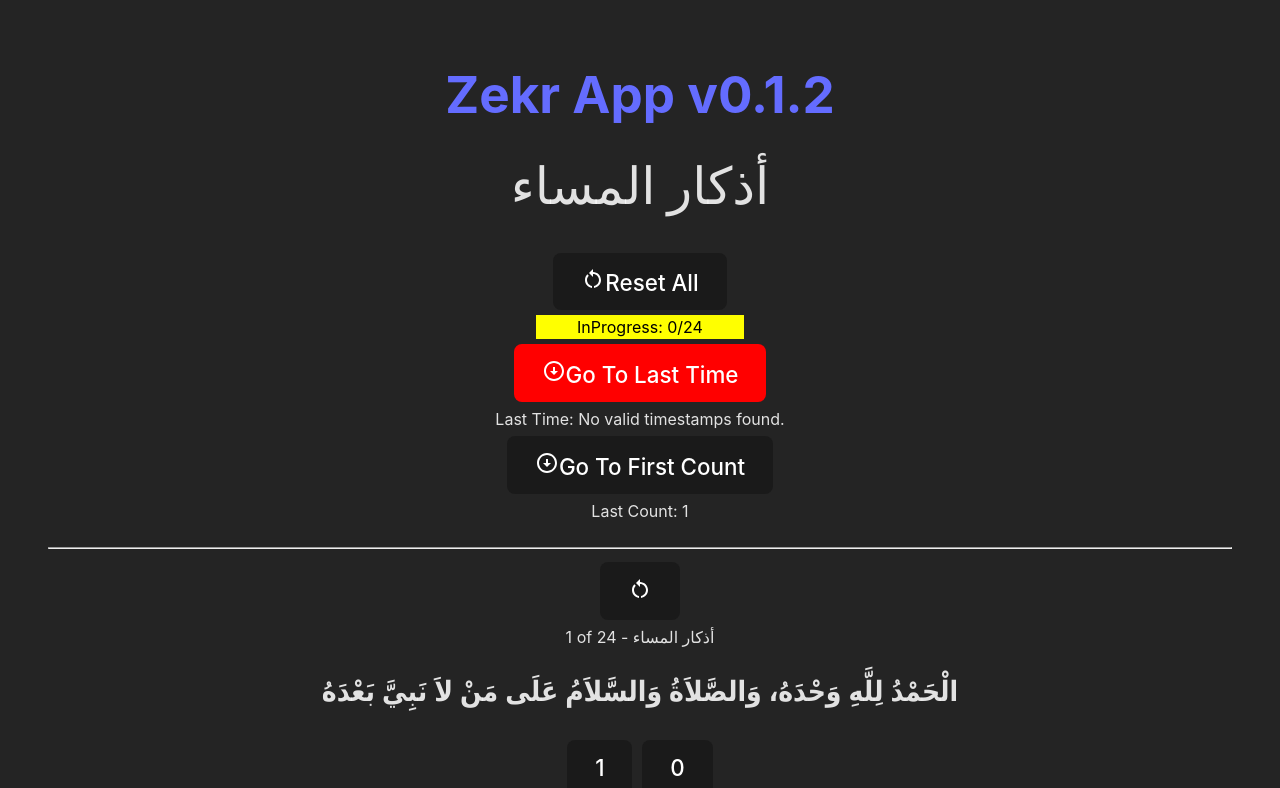
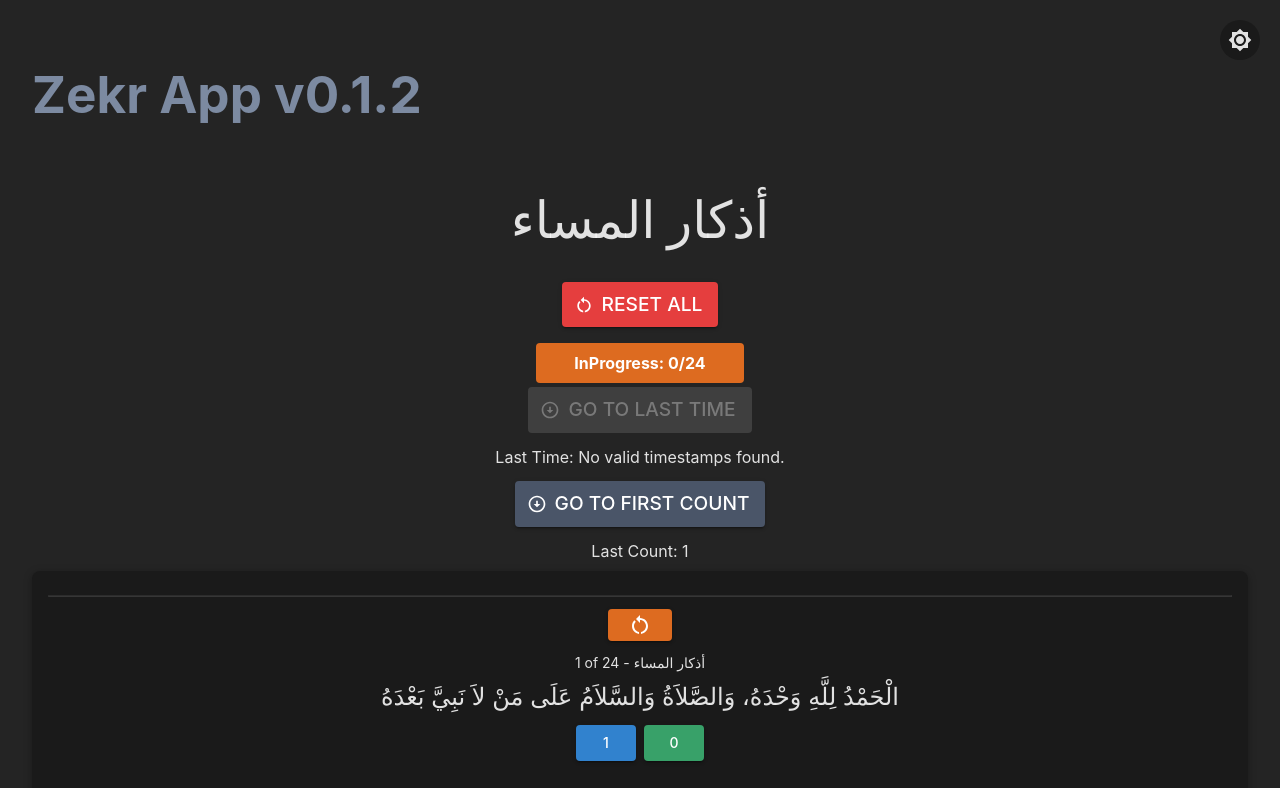
Before and after one commit to mero2online/Azkar, a React (Vite) app: page /zekr/1 in a window 1280 px wide. Shown: the top 788 px of the page. Built offline with nearby package versions, Linux system fonts and the light colour scheme.

Commit message:
EDIT: Refactor app with Dark Light Theme

```diff
--- a/src/App.css
+++ b/src/App.css
@@ -35,6 +35,8 @@
 
 .card {
   padding: 1em;
+  background-color: var(--card-bg);
+  transition: background-color 0.3s ease;
 }
 
 .read-the-docs {
@@ -53,16 +55,18 @@
   line-height: 140%;
 }
 .Finished {
-  background-color: brown;
+  background-color: var(--finished-bg);
 }
 .Started {
-  background-color: #005eff;
+  background-color: var(--started-bg);
 }
 .MyBtn {
   user-select: none;
   color: white;
   margin: 5px;
   font-size: 1.4em;
+  background-color: var(--button-bg);
+  transition: all 0.3s ease;
 }
 .MyCountBtn {
   user-select: none;
@@ -80,13 +84,14 @@
   position: fixed;
   bottom: 10px;
   right: 10px;
-  background-color: #3d3d3d;
+  background-color: var(--go-to-top-bg);
   border-radius: 30%;
   padding: 15px;
   font-weight: bold;
   cursor: pointer;
   outline: none;
   z-index: 90;
+  transition: background-color 0.3s ease;
 }
 
 /* Tip for go to top button styles */
--- a/src/App.jsx
+++ b/src/App.jsx
@@ -3,15 +3,49 @@ import { Routes, Route, Link } from 'react-router-dom';
 import PreZekrGUI from './PreZekrGUI';
 import Home from './Home';
 import appData from '../package.json';
+import { useTheme } from './ThemeContext';
+import IconButton from '@mui/material/IconButton';
+import Brightness4Icon from '@mui/icons-material/Brightness4';
+import Brightness7Icon from '@mui/icons-material/Brightness7';
+import { Box } from '@mui/material';
 
 function App() {
+  const { mode, toggleTheme } = useTheme();
+
   return (
     <>
-      <Link to={'/'}>
-        <h1>
-          {appData.displayName} v{appData.version}
-        </h1>
-      </Link>
+      <Box
+        sx={{
+          display: 'flex',
+          justifyContent: 'space-between',
+          alignItems: 'center',
+          maxWidth: '1280px',
+          margin: '0 auto',
+        }}
+      >
+        <Link to={'/'}>
+          <h1>
+            {appData.displayName} v{appData.version}
+          </h1>
+        </Link>
+        <IconButton
+          onClick={toggleTheme}
+          color="inherit"
+          aria-label="toggle theme"
+          sx={{
+            position: 'fixed',
+            top: 20,
+            right: 20,
+            zIndex: 1000,
+            backgroundColor: 'background.paper',
+            '&:hover': {
+              backgroundColor: 'action.hover',
+            },
+          }}
+        >
+          {mode === 'dark' ? <Brightness7Icon /> : <Brightness4Icon />}
+        </IconButton>
+      </Box>
       <Routes>
         <Route path='/' element={<Home />}></Route>
         <Route path='/:ZekrId' element={<PreZekrGUI />}></Route>
--- /dev/null
+++ b/src/ThemeContext.jsx
@@ -0,0 +1,119 @@
+import { createContext, useContext, useState, useEffect, useMemo } from 'react';
+import PropTypes from 'prop-types';
+import { ThemeProvider as MuiThemeProvider, createTheme } from '@mui/material/styles';
+import CssBaseline from '@mui/material/CssBaseline';
+
+const ThemeContext = createContext();
+
+export const useTheme = () => {
+  const context = useContext(ThemeContext);
+  if (!context) {
+    throw new Error('useTheme must be used within a ThemeProvider');
+  }
+  return context;
+};
+
+export const ThemeProvider = ({ children }) => {
+  const [mode, setMode] = useState(() => {
+    const savedMode = localStorage.getItem('themeMode');
+    return savedMode || 'dark';
+  });
+
+  useEffect(() => {
+    localStorage.setItem('themeMode', mode);
+    document.documentElement.setAttribute('data-theme', mode);
+  }, [mode]);
+
+  const toggleTheme = () => {
+    setMode((prevMode) => (prevMode === 'light' ? 'dark' : 'light'));
+  };
+
+  const theme = useMemo(
+    () =>
+      createTheme({
+        palette: {
+          mode,
+          ...(mode === 'light'
+            ? {
+                // Light mode colors
+                primary: {
+                  main: '#646cff',
+                },
+                secondary: {
+                  main: '#535bf2',
+                },
+                background: {
+                  default: '#ffffff',
+                  paper: '#f9f9f9',
+                },
+                text: {
+                  primary: '#213547',
+                  secondary: '#646464',
+                },
+                error: {
+                  main: '#d32f2f',
+                },
+                success: {
+                  main: '#006100',
+                },
+                warning: {
+                  main: '#ffa726',
+                },
+              }
+            : {
+                // Dark mode colors
+                primary: {
+                  main: '#4a5568',
+                  light: '#5a6678',
+                  dark: '#2d3748',
+                },
+                secondary: {
+                  main: '#4a5568',
+                },
+                background: {
+                  default: '#242424',
+                  paper: '#1a1a1a',
+                },
+                text: {
+                  primary: 'rgba(255, 255, 255, 0.87)',
+                  secondary: 'rgba(255, 255, 255, 0.6)',
+                },
+                error: {
+                  main: '#e53e3e',
+                },
+                success: {
+                  main: '#38a169',
+                },
+                warning: {
+                  main: '#dd6b20',
+                },
+                info: {
+                  main: '#3182ce',
+                },
+              }),
+        },
+        typography: {
+          fontFamily: 'Inter, system-ui, Avenir, Helvetica, Arial, sans-serif',
+        },
+      }),
+    [mode]
+  );
+
+  const value = {
+    mode,
+    toggleTheme,
+  };
+
+  return (
+    <ThemeContext.Provider value={value}>
+      <MuiThemeProvider theme={theme}>
+        <CssBaseline />
+        {children}
+      </MuiThemeProvider>
+    </ThemeContext.Provider>
+  );
+};
+
+ThemeProvider.propTypes = {
+  children: PropTypes.node.isRequired,
+};
--- a/src/ZekrGUI.jsx
+++ b/src/ZekrGUI.jsx
@@ -12,8 +12,11 @@ import DialogContent from '@mui/material/DialogContent';
 import DialogContentText from '@mui/material/DialogContentText';
 import DialogTitle from '@mui/material/DialogTitle';
 import Button from '@mui/material/Button';
+import { useTheme as useMuiTheme } from '@mui/material/styles';
+import { Box, Typography } from '@mui/material';
 
 const ZekrGUI = ({ current, storedCounts }) => {
+  const theme = useMuiTheme();
   const [mergedCount, setMergedCount] = useState();
   const [currentIndex, setCurrentIndex] = useState(0);
   const [openResetDialog, setOpenResetDialog] = useState(false);
@@ -115,8 +118,13 @@ const ZekrGUI = ({ current, storedCounts }) => {
       const allLength = zekrById(current.id).length;
       const statusTxt = activeCount === allLength ? 'Completed' : 'InProgress';
       const statusBackgroundColor =
-        activeCount === allLength ? '#006100' : 'yellow';
-      const statusColor = activeCount === allLength ? 'white' : 'black';
+        activeCount === allLength
+          ? theme.palette.success.main
+          : theme.palette.warning.main;
+      const statusColor =
+        activeCount === allLength
+          ? theme.palette.success.contrastText
+          : theme.palette.warning.contrastText;
       const firstFalseIndex = Object.entries(myCurrentStatus).find(
         ([, value]) => value.status === false
       )?.[0];
@@ -124,40 +132,47 @@ const ZekrGUI = ({ current, storedCounts }) => {
       let time = getData['time'];
       let index = getData['index'];
       const disabledBtn = time === 'No valid timestamps found.' ? true : false;
-      const colorBtn = time === 'No valid timestamps found.' ? 'red' : 'blue';
       return (
-        <div>
+        <Box>
           {/* <pre>{JSON.stringify(myCurrentStatus, null, 2)}</pre>; */}
-          <div
-            style={{
+          <Box
+            sx={{
               backgroundColor: statusBackgroundColor,
               color: statusColor,
               display: 'inline-block',
               width: '13rem',
+              padding: '0.5rem',
+              borderRadius: '4px',
+              fontWeight: 'bold',
             }}
           >
             {statusTxt}: {activeCount}/{allLength}
-          </div>
+          </Box>
           <div>
             {
-              <button
+              <Button
                 disabled={disabledBtn}
-                style={{ backgroundColor: colorBtn }}
-                className='MyBtn'
+                variant="contained"
+                color={disabledBtn ? 'error' : 'primary'}
+                startIcon={<ArrowCircleDownIcon />}
                 onClick={() => {
                   setCurrentIndex(index);
                   scrollToElementByIndex(index);
                 }}
+                sx={{ m: 0.5, fontSize: '1.2em' }}
               >
-                <ArrowCircleDownIcon />
                 Go To Last Time
-              </button>
+              </Button>
             }
           </div>
-          <div>Last Time: {time}</div>
+          <Typography variant="body1" sx={{ my: 1 }}>
+            Last Time: {time}
+          </Typography>
           <div>
-            <button
-              className='MyBtn'
+            <Button
+              variant="contained"
+              color="primary"
+              startIcon={<ArrowCircleDownIcon />}
               onClick={() => {
                 if (firstFalseIndex) {
                   setCurrentIndex(firstFalseIndex);
@@ -167,13 +182,15 @@ const ZekrGUI = ({ current, storedCounts }) => {
                   scrollToElementByIndex(0);
                 }
               }}
+              sx={{ m: 0.5, fontSize: '1.2em' }}
             >
-              <ArrowCircleDownIcon />
               Go To First Count
-            </button>
-            <div>Last Count: {index + 1}</div>
+            </Button>
+            <Typography variant="body1" sx={{ my: 1 }}>
+              Last Count: {index + 1}
+            </Typography>
           </div>
-        </div>
+        </Box>
       );
     }
   };
@@ -183,34 +200,49 @@ const ZekrGUI = ({ current, storedCounts }) => {
     <>
       {/* <pre>{JSON.stringify(mergedCount, null, 2)}</pre> */}
       <h1>{current.name}</h1>
-      <div>
-        <button
-          className='MyBtn'
+      <Box sx={{ my: 2 }}>
+        <Button
+          variant="contained"
+          color="error"
+          startIcon={<RestartAltIcon />}
           onClick={() => setOpenResetDialog(true)}
+          sx={{ fontSize: '1.2em' }}
         >
-          <RestartAltIcon />
           Reset All
-        </button>
-      </div>
+        </Button>
+      </Box>
       <div>{checkStatus()}</div>
       <div>
         {zekrById(current.id).map((z, i) => {
-          const activeStyle =
-            mergedCount[i].count == 0
-              ? ''
-              : mergedCount[i].count === mergedCount[i].counterNum
-              ? 'Finished'
-              : 'Started';
+          const getActiveColor = () => {
+            if (mergedCount[i].count === 0) {
+              return theme.palette.primary.main;
+            } else if (mergedCount[i].count === mergedCount[i].counterNum) {
+              return theme.palette.error.main;
+            } else {
+              return theme.palette.info.main;
+            }
+          };
+
           return (
-            <div
+            <Box
               key={i}
               ref={(el) => (elementRefs.current[i] = el)}
               className='card'
+              sx={{
+                backgroundColor: theme.palette.background.paper,
+                borderRadius: '8px',
+                boxShadow: theme.palette.mode === 'dark' ? '0 2px 8px rgba(0,0,0,0.3)' : '0 2px 8px rgba(0,0,0,0.1)',
+                mb: 2,
+                transition: 'all 0.3s ease',
+              }}
             >
-              <div>
-                <hr></hr>
-                <button
-                  className='MyBtn'
+              <Box>
+                <hr style={{ borderColor: theme.palette.divider }}></hr>
+                <Button
+                  variant="contained"
+                  color="warning"
+                  size="small"
                   onClick={() => {
                     setMergedCount((prev) => ({
                       ...prev,
@@ -221,20 +253,39 @@ const ZekrGUI = ({ current, storedCounts }) => {
                       },
                     }));
                   }}
+                  sx={{ m: 0.5 }}
                 >
                   <RestartAltIcon />
-                </button>
-                <div>
+                </Button>
+                <Typography variant="body2" sx={{ my: 1 }}>
                   {i + 1} of {zekrById(current.id).length} - {current.name}
-                </div>
-              </div>
-              <h2 className='arabicfont zekr-style'>{z.description}</h2>
-              <div>
-                <button className='MyBtn'>{mergedCount[i].counterNum}</button>
-                <button className='MyBtn'>{mergedCount[i].count}</button>
-              </div>
+                </Typography>
+              </Box>
+              <Typography variant="h5" className='arabicfont zekr-style'>
+                {z.description}
+              </Typography>
+              <Box sx={{ my: 1 }}>
+                <Button
+                  variant="contained"
+                  color="info"
+                  sx={{ m: 0.5, minWidth: '60px' }}
+                >
+                  {mergedCount[i].counterNum}
+                </Button>
+                <Button
+                  variant="contained"
+                  color="success"
+                  sx={{ m: 0.5, minWidth: '60px' }}
+                >
+                  {mergedCount[i].count}
+                </Button>
+              </Box>
               <button
-                className={`MyCountBtn ${activeStyle}`}
+                className='MyCountBtn'
+                style={{
+                  backgroundColor: getActiveColor(),
+                  transition: 'background-color 0.3s ease',
+                }}
                 onClick={() => {
                   setCurrentIndex(i);
                   if (mergedCount[i].count === mergedCount[i].counterNum - 1) {
@@ -265,12 +316,12 @@ const ZekrGUI = ({ current, storedCounts }) => {
                   <FingerprintIcon className='fingerPrintSVG' />
                 </div>
               </button>
-              <div>
+              <Typography variant="body2" sx={{ mt: 1, color: 'text.secondary' }}>
                 {mergedCount[i].dateTime
                   ? format(mergedCount[i].dateTime, 'dd-MM-yyyy hh:mm:ss.SS a')
                   : ''}
-              </div>
-              <div>
+              </Typography>
+              <Typography variant="body2" sx={{ color: 'text.secondary', fontStyle: 'italic' }}>
                 {mergedCount[i].dateTime
                   ? (() => {
                       const duration = intervalToDuration({
@@ -285,8 +336,8 @@ const ZekrGUI = ({ current, storedCounts }) => {
                       return parts.length > 0 ? `Since: ${parts.join(' ')}` : 'Just now';
                     })()
                   : ''}
-              </div>
-            </div>
+              </Typography>
+            </Box>
           );
         })}
       </div>
--- a/src/index.css
+++ b/src/index.css
@@ -2,10 +2,6 @@
   font-family: Inter, system-ui, Avenir, Helvetica, Arial, sans-serif;
   line-height: 1.5;
   font-weight: 400;
-
-  color-scheme: light dark;
-  color: rgba(255, 255, 255, 0.87);
-  background-color: #242424;
 
   font-synthesis: none;
   text-rendering: optimizeLegibility;
@@ -14,13 +10,52 @@
   -webkit-text-size-adjust: 100%;
 }
 
+:root[data-theme='light'] {
+  --text-color: #213547;
+  --bg-color: #ffffff;
+  --link-color: #646cff;
+  --link-hover-color: #535bf2;
+  --button-bg: #646cff;
+  --button-hover-border: #535bf2;
+  --card-bg: #f9f9f9;
+  --success-bg: #006100;
+  --started-bg: #005eff;
+  --finished-bg: brown;
+  --go-to-top-bg: #646cff;
+  --primary-btn: #646cff;
+  --error-btn: #d32f2f;
+  --disabled-btn: #9e9e9e;
+}
+
+:root[data-theme='dark'] {
+  --text-color: rgba(255, 255, 255, 0.87);
+  --bg-color: #242424;
+  --link-color: #7c8aa1;
+  --link-hover-color: #8a98b3;
+  --button-bg: #4a5568;
+  --button-hover-border: #5a6678;
+  --card-bg: #1a1a1a;
+  --success-bg: #38a169;
+  --started-bg: #3182ce;
+  --finished-bg: #e53e3e;
+  --go-to-top-bg: #4a5568;
+  --primary-btn: #4a5568;
+  --error-btn: #e53e3e;
+  --disabled-btn: #616161;
+}
+
+:root {
+  color: var(--text-color);
+  background-color: var(--bg-color);
+}
+
 a {
   font-weight: 500;
-  color: #646cff;
+  color: var(--link-color);
   text-decoration: inherit;
 }
 a:hover {
-  color: #535bf2;
+  color: var(--link-hover-color);
 }
 
 body {
@@ -43,27 +78,15 @@ button {
   font-size: 1em;
   font-weight: 500;
   font-family: inherit;
-  background-color: #1a1a1a;
+  background-color: var(--button-bg);
   cursor: pointer;
   transition: border-color 0.25s;
+  color: var(--text-color);
 }
 button:hover {
-  border-color: #646cff;
+  border-color: var(--button-hover-border);
 }
 button:focus,
 button:focus-visible {
   outline: 4px auto -webkit-focus-ring-color;
 }
-
-@media (prefers-color-scheme: dark) {
-  :root {
-    color: #ffffffff;
-    background-color: #242424;
-  }
-  a:hover {
-    color: #747bff;
-  }
-  button {
-    background-color: #1a1a1a;
-  }
-}
--- a/src/main.jsx
+++ b/src/main.jsx
@@ -3,11 +3,14 @@ import ReactDOM from 'react-dom/client'
 import App from './App.jsx'
 import './index.css'
 import { BrowserRouter } from 'react-router-dom'
+import { ThemeProvider } from './ThemeContext.jsx'
 
 ReactDOM.createRoot(document.getElementById('root')).render(
   <React.StrictMode>
-    <BrowserRouter basename="/zekr">
-      <App />
-    </BrowserRouter>
+    <ThemeProvider>
+      <BrowserRouter basename="/zekr">
+        <App />
+      </BrowserRouter>
+    </ThemeProvider>
   </React.StrictMode>
 )
```
Also changed, not shown: src/Home.jsx (+12 -5 lines).
